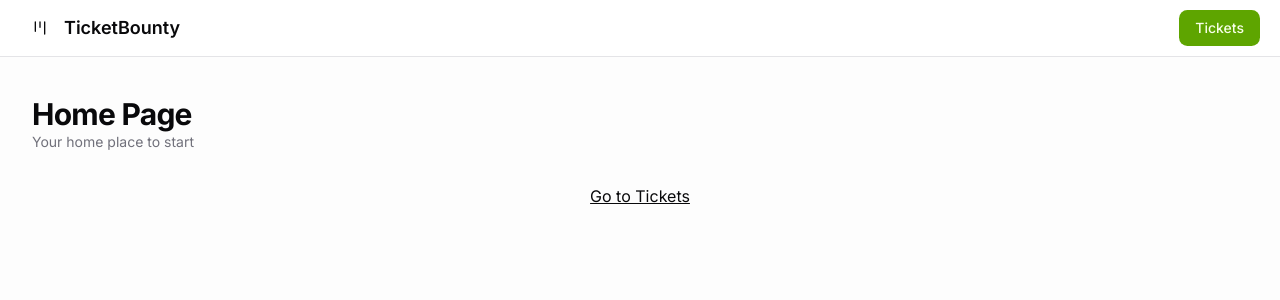
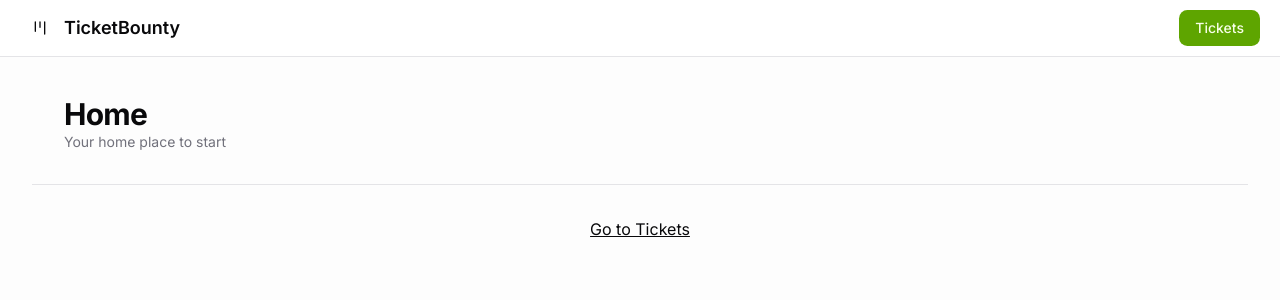
Before and after one commit to jorgekairiyama/the-road-to-next-app, a Next.js app: page / in a window 1280 px wide. Shown: the top 300 px of the page. Built offline with nearby package versions, Linux system fonts and the light colour scheme.

Commit message:
51 Heading

```diff
--- /dev/null
+++ b/components/heading.tsx
@@ -0,0 +1,26 @@
+import { Separator } from "@/components/ui/separator";
+
+type HeadingProps = {
+    title: string;
+    description?: string;
+};
+
+const Heading = ({ title, description }: HeadingProps) => {
+    return (
+        <>
+            < div className="px-8">
+                <div>
+                    <h2 className="text-3xl font-bold tracking-tight">{title}</h2>
+
+                    {description && (
+                        <p className="text-sm text-muted-foreground">{description}</p>
+                    )}
+
+                </div>
+            </div>
+            <Separator />
+        </>
+    );
+};
+
+export { Heading };
--- a/src/app/page.tsx
+++ b/src/app/page.tsx
@@ -1,13 +1,11 @@
 import Link from "next/link";
 import { ticketsPath } from "@/src/paths";
+import { Heading } from "@/components/heading";
 
 const HomePage = () => {
   return (
     < div className="flex-1 flex flex-col gap-y-8">
-      <div>
-        <h2 className="text-3xl font-bold tracking-tight">Home Page</h2>
-        <p className="text-sm text-muted-foreground">Your home place to start</p>
-      </div>
+      <Heading title="Home" description="Your home place to start" />
 
       <div className="flex-1 flex flex-col items-center">
         <Link href={ticketsPath()} className="underline">
--- a/src/app/tickets/page.tsx
+++ b/src/app/tickets/page.tsx
@@ -1,4 +1,5 @@
 import { LucideCircleCheck, LucideFileText, LucidePencil } from "lucide-react";
+import { Heading } from "@/components/heading";
 import Link from "next/link";
 import {
     Card,
@@ -7,7 +8,7 @@
     CardHeader,
     CardTitle,
 } from "@/components/ui/card";
-import { Separator } from "@/components/ui/separator";
+
 import { initialTickets } from "@/src/data";
 import { ticketPath } from "@/src/paths";
 
@@ -20,15 +21,8 @@
 const TicketsPage = () => {
     return (
         < div className="flex-1 flex flex-col gap-y-8">
-            < div className="flex-1 flex flex-col gap-y-8">
-                <div>
-                    <h2 className="text-3xl font-bold tracking-tight">Tickets Page</h2>
-                    <p className="text-sm text-muted-foreground">
-                        All your tickets at one place
-                    </p>
-                </div>
-            </div>
-            <Separator />
+            <Heading title="Tikects" description="All your tickets at one place" />
+
             <div className="flex-1 flex flex-col items-center gap-y-4 animate-fade-in-from-top">
                 {initialTickets.map((ticket) => (
                     <Card
```
